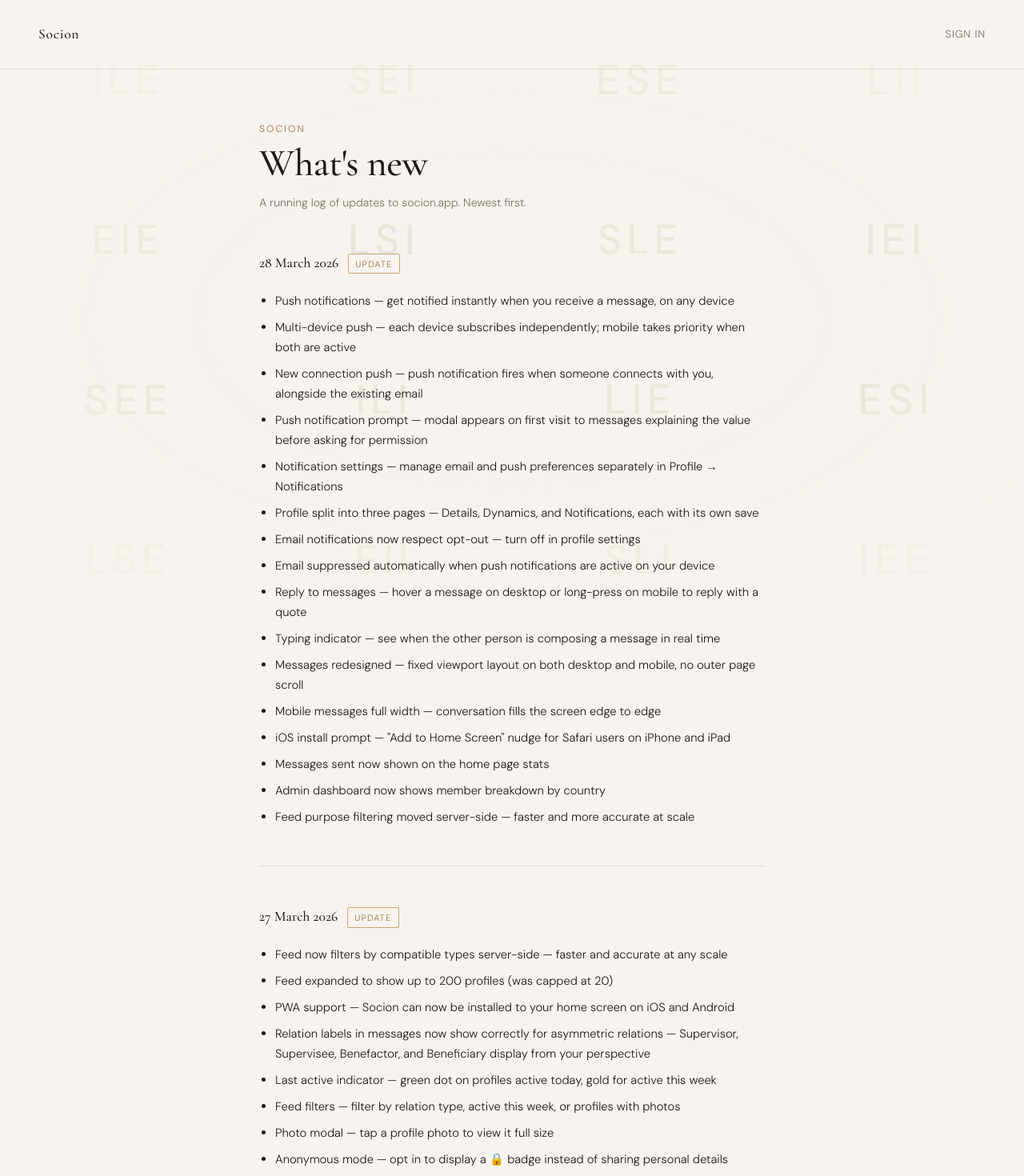
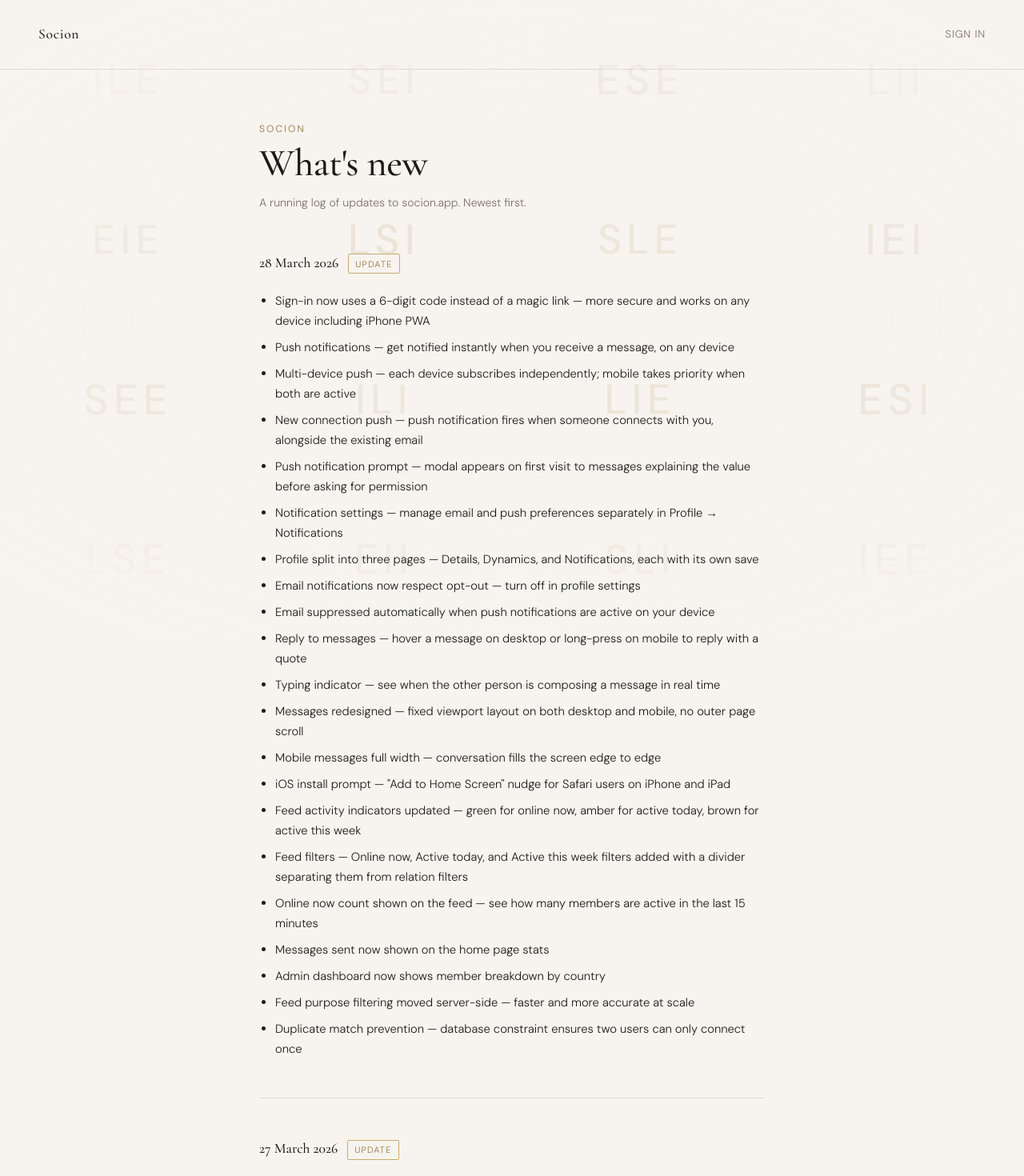
Before and after one commit to sstern42/socionics-match, a React (Vite) app: page /changelog in a window 1280 px wide. Shown: the top 1470 px of the page at 80% size. Built offline with nearby package versions, Linux system fonts and the light colour scheme; no server answers.

Commit message:
Add files via upload

```diff
--- a/src/pages/Changelog.jsx
+++ b/src/pages/Changelog.jsx
@@ -5,6 +5,7 @@ const ENTRIES = [
     date: '28 March 2026',
     label: 'Update',
     items: [
+      'Sign-in now uses a 6-digit code instead of a magic link — more secure and works on any device including iPhone PWA',
       'Push notifications — get notified instantly when you receive a message, on any device',
       'Multi-device push — each device subscribes independently; mobile takes priority when both are active',
       'New connection push — push notification fires when someone connects with you, alongside the existing email',
@@ -18,9 +19,13 @@ const ENTRIES = [
       'Messages redesigned — fixed viewport layout on both desktop and mobile, no outer page scroll',
       'Mobile messages full width — conversation fills the screen edge to edge',
       'iOS install prompt — "Add to Home Screen" nudge for Safari users on iPhone and iPad',
+      'Feed activity indicators updated — green for online now, amber for active today, brown for active this week',
+      'Feed filters — Online now, Active today, and Active this week filters added with a divider separating them from relation filters',
+      'Online now count shown on the feed — see how many members are active in the last 15 minutes',
       'Messages sent now shown on the home page stats',
       'Admin dashboard now shows member breakdown by country',
       'Feed purpose filtering moved server-side — faster and more accurate at scale',
+      'Duplicate match prevention — database constraint ensures two users can only connect once',
     ],
   },
   {
```
